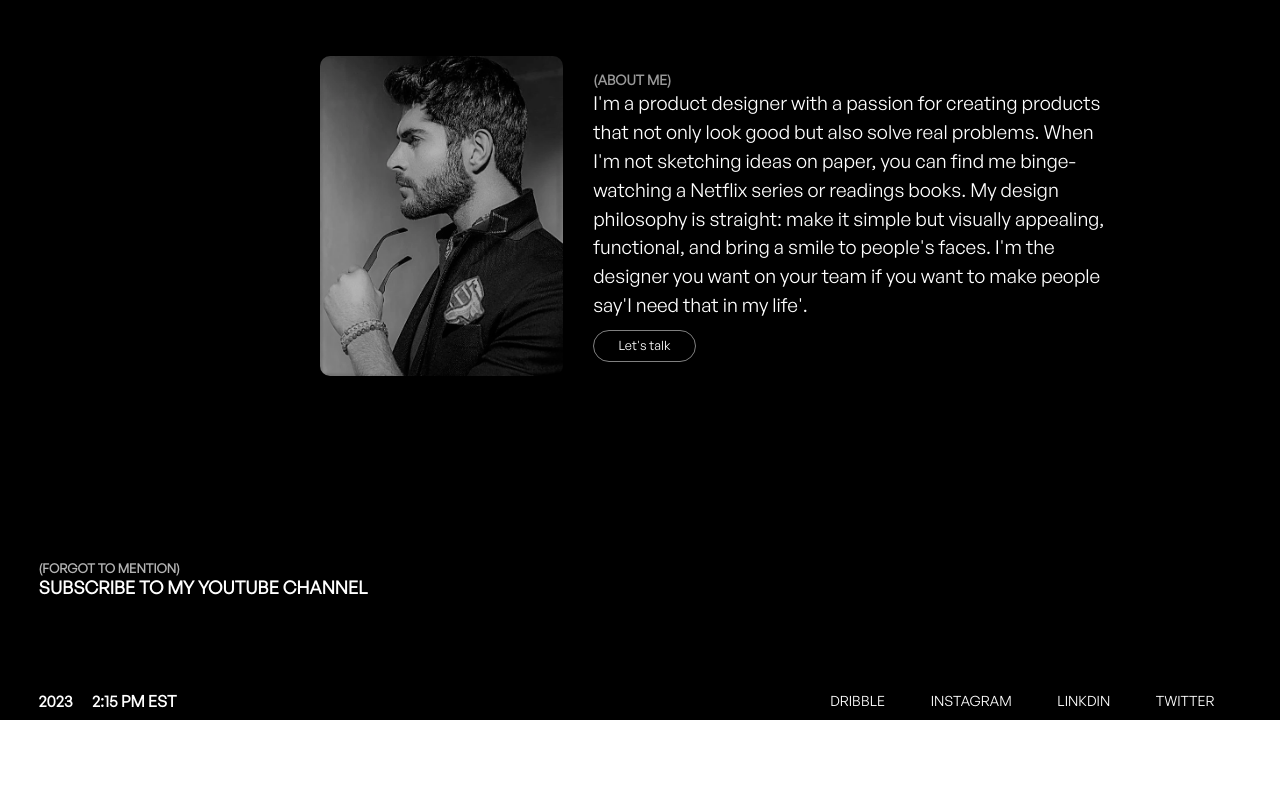
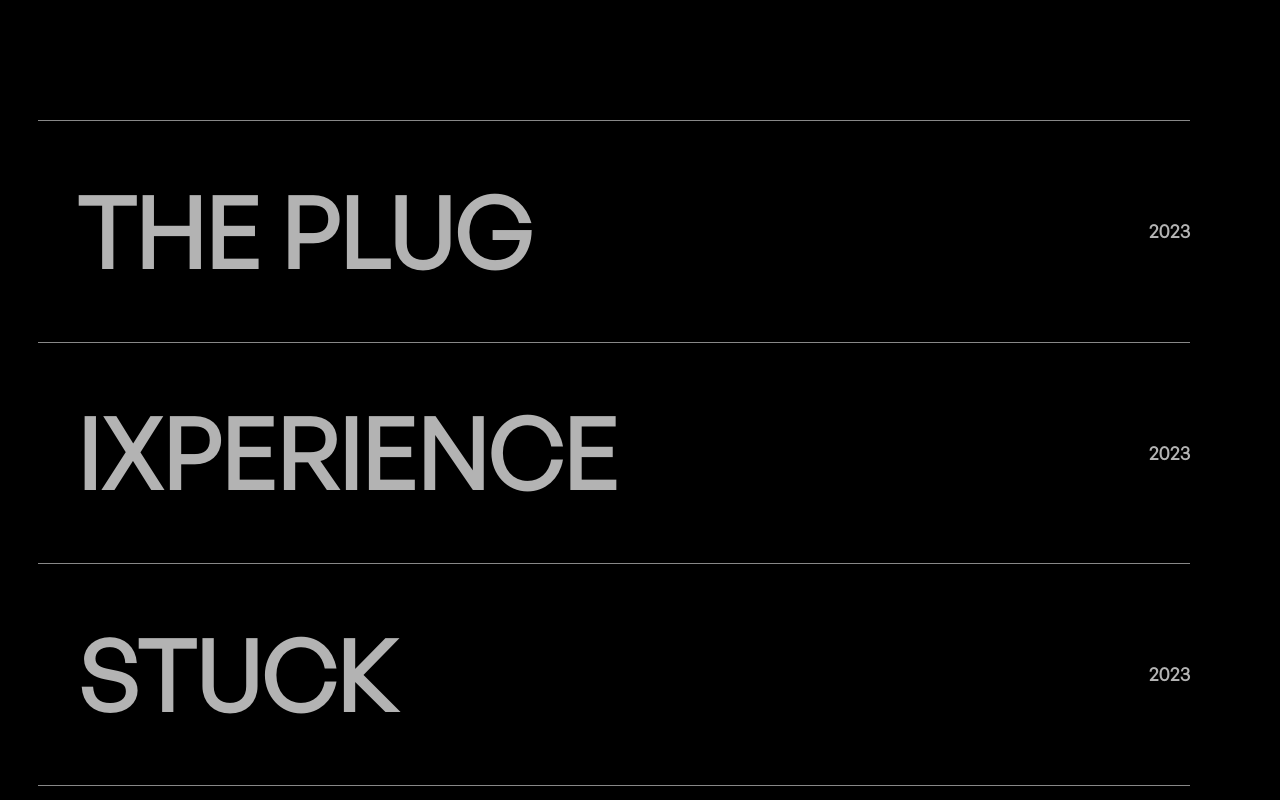
Before and after one commit to SadiqAliBabar/Web-Project, a plain HTML site: page index.html in a window 1280 px wide. Shown: the part 880-1680 px from the top of the page. Before the commit the page ends 1600 px from the top, so only its background shows below. Drawn offline with nearby package versions, Linux system fonts and the light colour scheme.

Commit message:
making page 2

```diff
--- a/index.html
+++ b/index.html
@@ -42,9 +42,23 @@
 
         </div>
 
-        <!-- <div class="pgtoo">
-
-        </div> -->
+        <div class="second">
+            <div class="elem">
+                <img src="plug.png" alt="">
+                <h1>the plug </h1>
+                <h5>2023</h5>
+            </div>
+            <div class="elem">
+                <img src="ixperience.png" alt="">
+                <h1>ixperience </h1>
+                <h5>2023</h5>
+            </div>
+            <div class="elem elemlast">
+                <img src="stuck.png" alt="">
+                <h1>stuck </h1>
+                <h5>2023</h5>
+            </div>
+        </div>
 
         <div class="endPage">
             <div class="about">
--- a/style.css
+++ b/style.css
@@ -12,15 +12,9 @@
     font-family: 'general sans';
 }
 
-/* body{
-    position: relative;
-    margin: 0;
-} */
-/* Main start from here */
 
 .main {
     width: 100%;
-    max-width: 100%;
 }
 
 /* Home start from here */
@@ -213,14 +207,47 @@
 
 /* The second page start from here */
 
-.pgtoo {
+.second {
+    color: #fff;
+    padding-right: 10vw;
+    padding-top: 200px;
+    padding-left: 3vw;
     background-color: black;
-    color: aliceblue;
-    width: 100%;
+    max-width: 100%;
     height: 100vh;
 }
 
+.elem {
+    position: relative;
+    display: flex;
+    align-items: center;
+    justify-content: space-between;
+    width: 100%;
+    padding: 3.5vw 3vw;
+    padding-right: 0;
+    border-top: 1px solid #888;
+}
 
+.elem h1 {
+    text-transform: uppercase;
+    font-size: 7.6vw;
+    opacity: .7;
+}
+.elem h5 {
+    text-transform: uppercase;
+    font-size: 1.5vw;
+    opacity: .7;
+}
+
+.elem img{
+    position: absolute;
+    z-index: 999;
+    height: 140%;
+    display: none;
+}
+.elemlast {
+    border-bottom: 1px solid #888;
+}
 /*  The end page start from here okay so don't be silly... */
 
 .endPage {
```
Also changed, not shown: ixperience.png (added), plug.png (added), stuck.png (added).
